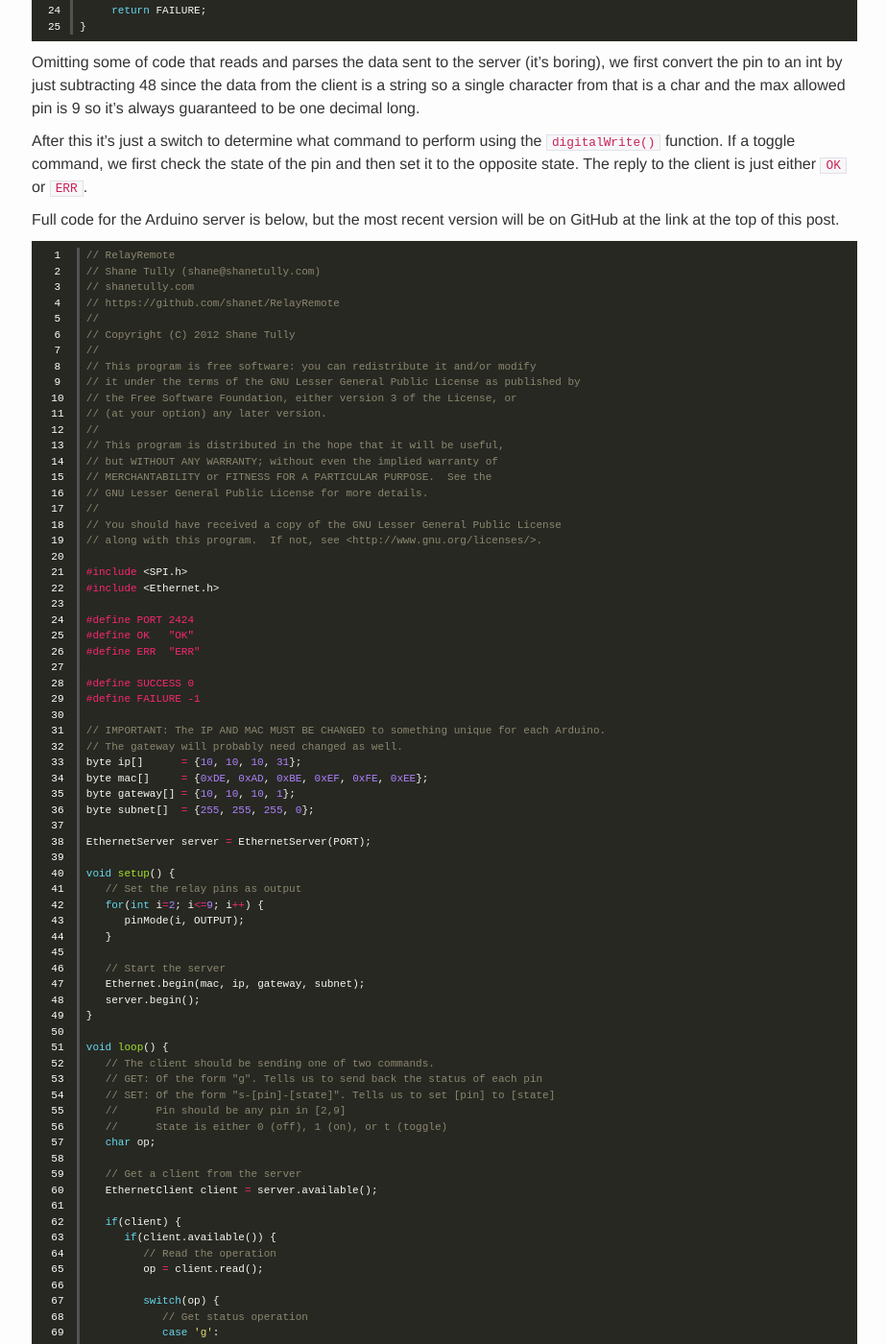
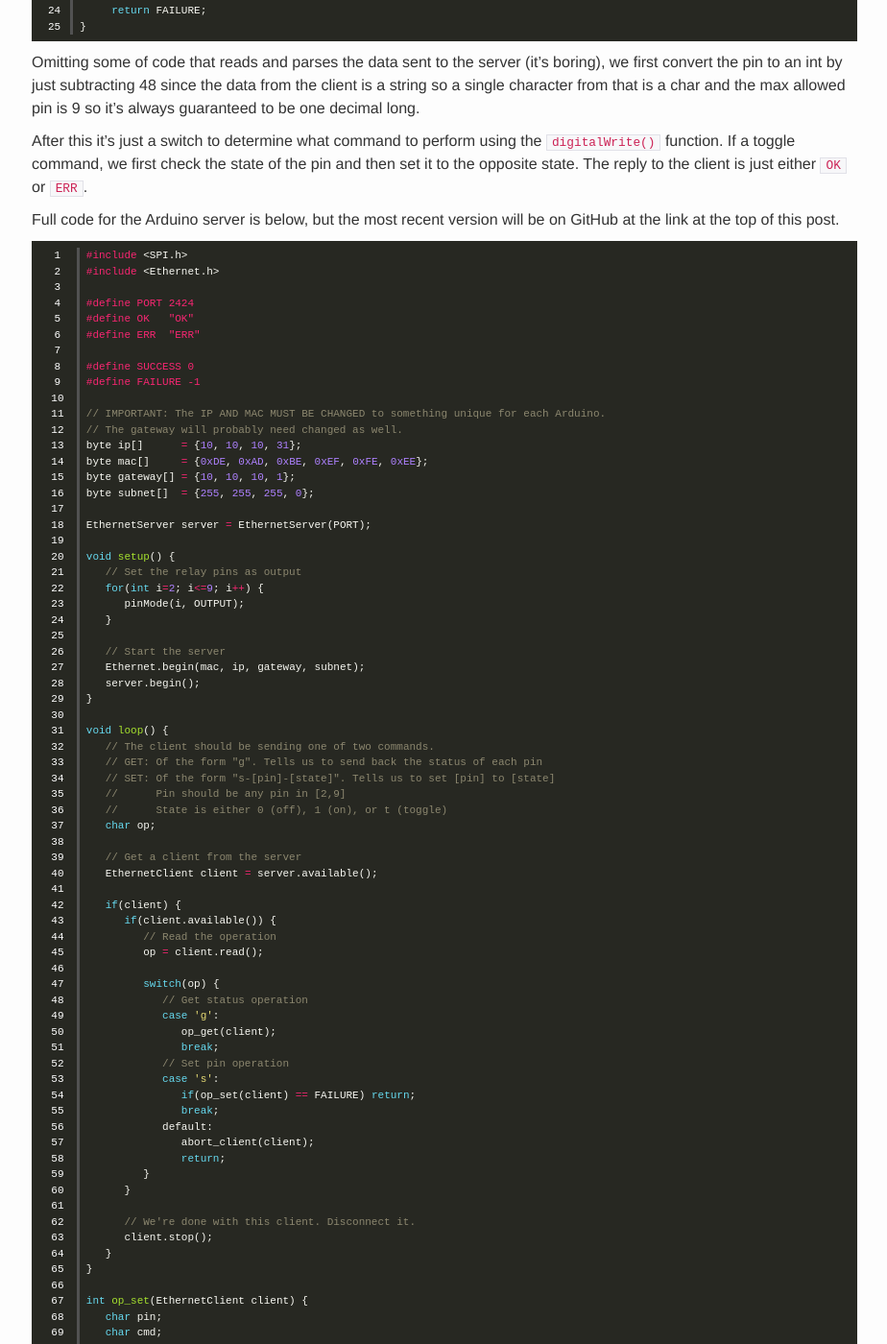
Before and after one commit to shanet/blog, a Jekyll site: the page built from _posts/2012-12-31-controlling-a-relay-via-an-arduino-from-an-android-client-with-nfc.md, in a window 1280 px wide and 1400 px high, scrolled down 1786 px. Shown: the whole window at 96% size, without its empty margins (182-1106 px from the left). Built offline with Jekyll 4.4.1, drawn with Linux system fonts in a browser that asks for light colours; some of the changed text lies outside the part shown.

Commit message:
update name

```diff
--- a/_posts/2012-12-31-controlling-a-relay-via-an-arduino-from-an-android-client-with-nfc.md
+++ b/_posts/2012-12-31-controlling-a-relay-via-an-arduino-from-an-android-client-with-nfc.md
@@ -87,26 +87,6 @@ After this it's just a switch to determine what command to perform using the <co
 Full code for the Arduino server is below, but the most recent version will be on GitHub at the link at the top of this post.
 
 {% highlight c++ linenos %}
-// RelayRemote
-// Shane Tully (shane@shanetully.com)
-// shanetully.com
-// https://github.com/shanet/RelayRemote
-//
-// Copyright (C) 2012 Shane Tully
-//
-// This program is free software: you can redistribute it and/or modify
-// it under the terms of the GNU Lesser General Public License as published by
-// the Free Software Foundation, either version 3 of the License, or
-// (at your option) any later version.
-//
-// This program is distributed in the hope that it will be useful,
-// but WITHOUT ANY WARRANTY; without even the implied warranty of
-// MERCHANTABILITY or FITNESS FOR A PARTICULAR PURPOSE.  See the
-// GNU Lesser General Public License for more details.
-//
-// You should have received a copy of the GNU Lesser General Public License
-// along with this program.  If not, see <http://www.gnu.org/licenses/>.
-
 #include <SPI.h>
 #include <Ethernet.h>
 
```
Also changed, not shown: _posts/2014-04-09-adding-a-syscall-to-linux-3-14.md (+1 -1 lines), _posts/2023-03-15-coexisting-rails-import-maps-with-yarn.md (+6 -6 lines).
